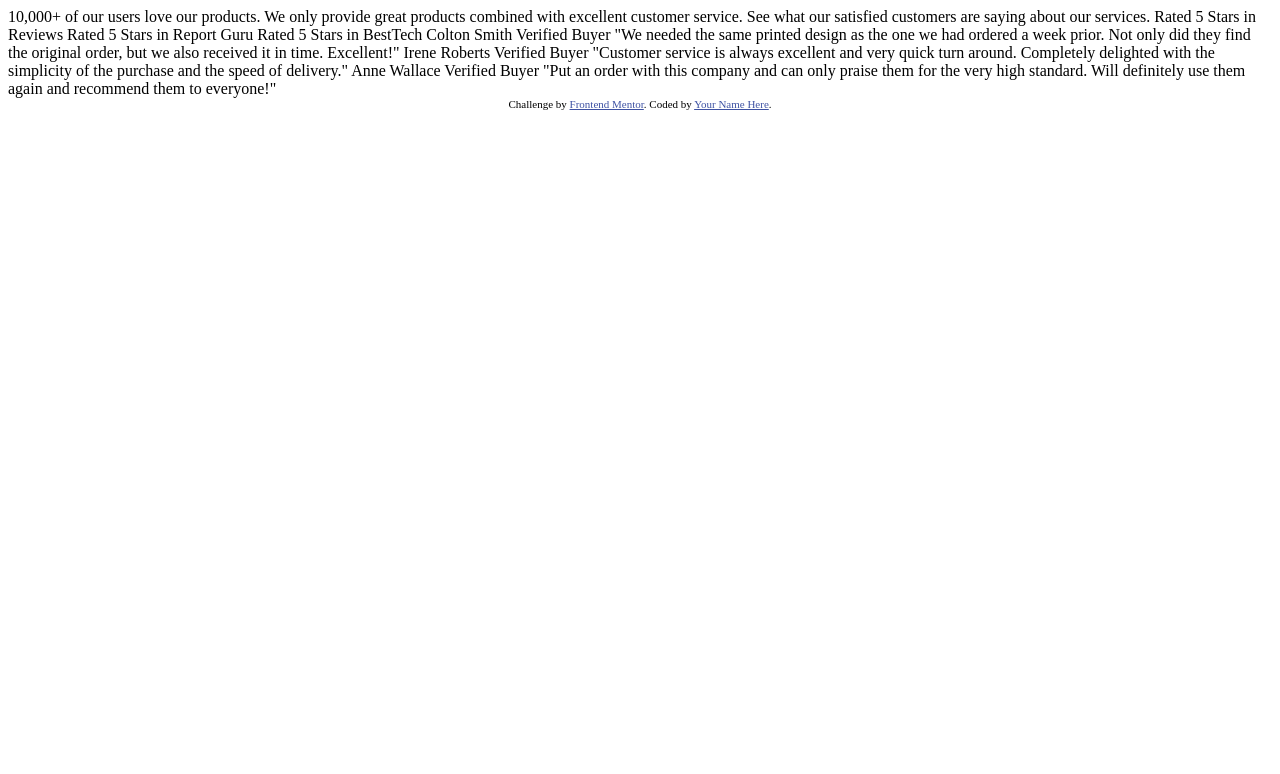
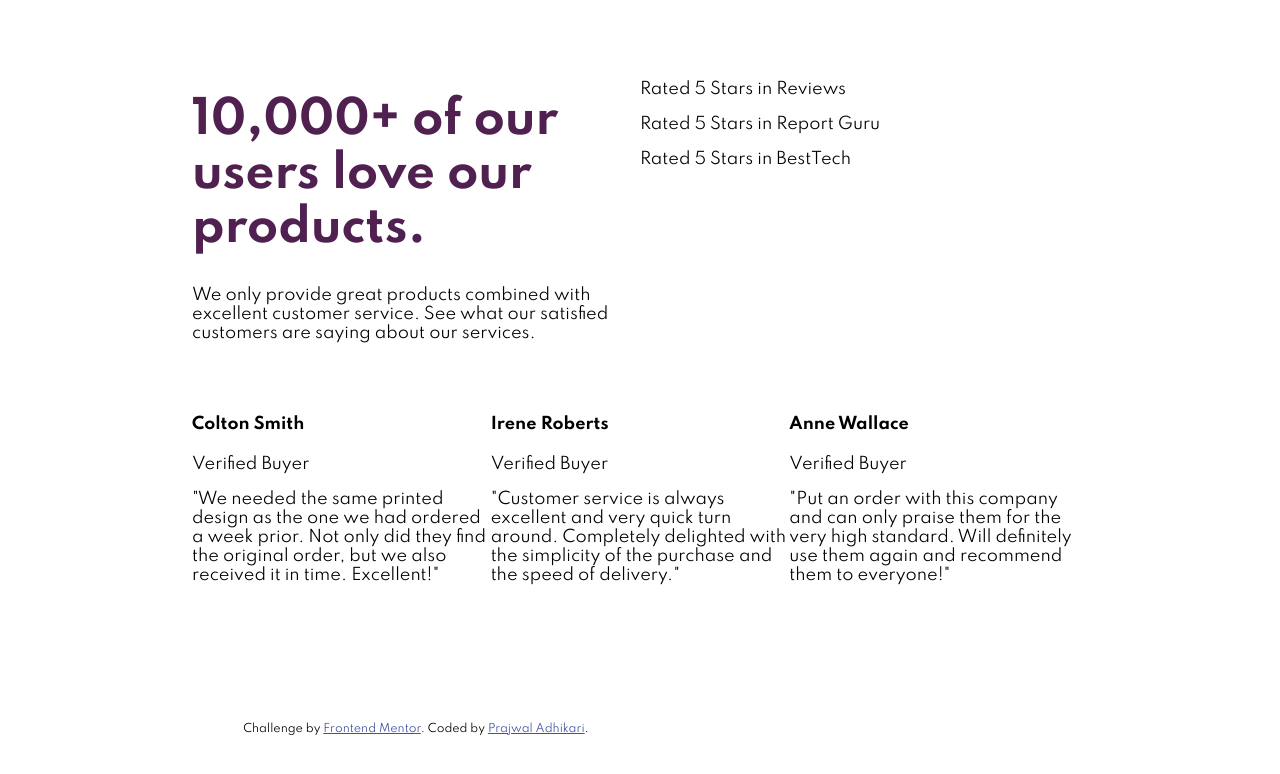
Before and after one commit to Prajwalad101/Social-proof-section, a plain HTML site: page index.html in a window 1280 px wide. Drawn offline with Linux system fonts and the light colour scheme.

Commit message:
Added grids to the layout

```diff
--- a/index.html
+++ b/index.html
@@ -14,6 +14,16 @@
 
     <title>Frontend Mentor | Social proof section</title>
 
+    <link rel="preconnect" href="https://fonts.googleapis.com" />
+    <link rel="preconnect" href="https://fonts.gstatic.com" crossorigin />
+    <link
+      href="https://fonts.googleapis.com/css2?family=Spartan:wght@400;500;700&display=swap"
+      rel="stylesheet"
+    />
+
+    <!-- CSS stylesheet -->
+    <link rel="stylesheet" href="style.css" />
+
     <!-- Feel free to remove these styles or customise in your own stylesheet 👍 -->
     <style>
       .attribution {
@@ -26,36 +36,59 @@
     </style>
   </head>
   <body>
-    10,000+ of our users love our products.
+    <div id="page-container">
+      <div class="title-section">
+        <h1 class="main-title">10,000+ of our users love our products.</h1>
+        <p class="product-description">
+          We only provide great products combined with excellent customer
+          service. See what our satisfied customers are saying about our
+          services.
+        </p>
+      </div>
 
-    We only provide great products combined with excellent customer service.
-    See what our satisfied customers are saying about our services.
+      <div class="rated">
+        <div><p>Rated 5 Stars in Reviews</p></div>
+        <div><p>Rated 5 Stars in Report Guru</p></div>
+        <div><p>Rated 5 Stars in BestTech</p></div>
+      </div>
 
-    Rated 5 Stars in Reviews
-    Rated 5 Stars in Report Guru
-    Rated 5 Stars in BestTech
+      <div class="customer-review">
+        <div class="customer-1">
+          <h4>Colton Smith</h4>
+          <p>Verified Buyer</p>
+          <p>
+            "We needed the same printed design as the one we had ordered a week
+            prior. Not only did they find the original order, but we also
+            received it in time. Excellent!"
+          </p>
+        </div>
 
-    Colton Smith
-    Verified Buyer
-    "We needed the same printed design as the one we had ordered a week prior.
-    Not only did they find the original order, but we also received it in time.
-    Excellent!"
+        <div class="customer-2">
+          <h4>Irene Roberts</h4>
+          <p>Verified Buyer</p>
+          <p>
+            "Customer service is always excellent and very quick turn around.
+            Completely delighted with the simplicity of the purchase and the
+            speed of delivery."
+          </p>
+        </div>
 
-    Irene Roberts
-    Verified Buyer
-    "Customer service is always excellent and very quick turn around. Completely
-    delighted with the simplicity of the purchase and the speed of delivery."
-
-    Anne Wallace
-    Verified Buyer
-    "Put an order with this company and can only praise them for the very high
-    standard. Will definitely use them again and recommend them to everyone!"
-
-    <div class="attribution">
-      Challenge by
-      <a href="https://www.frontendmentor.io?ref=challenge" target="_blank"
-        >Frontend Mentor</a
-      >. Coded by <a href="#">Your Name Here</a>.
+        <div class="customer-3">
+          <h4>Anne Wallace</h4>
+          <p>Verified Buyer</p>
+          <p>
+            "Put an order with this company and can only praise them for the
+            very high standard. Will definitely use them again and recommend
+            them to everyone!"
+          </p>
+        </div>
+      </div>
+      <div class="attribution">
+        Challenge by
+        <a href="https://www.frontendmentor.io?ref=challenge" target="_blank"
+          >Frontend Mentor</a
+        >. Coded by <a href="#">Prajwal Adhikari</a>.
+      </div>
     </div>
   </body>
 </html>
--- /dev/null
+++ b/style.css
@@ -0,0 +1,49 @@
+body {
+  font-family: "Spartan", sans-serif;
+  margin: 0;
+}
+
+#page-container {
+  box-sizing: border-box;
+  width: 70%;
+  height: 100vh;
+  padding: 5% 0 5% 0;
+  margin: 0% auto 0 auto;
+  display: grid;
+  grid-template-columns: 1fr 1fr;
+  grid-template-rows: 1fr 1fr;
+  grid-template-areas:
+    "title rated"
+    "review review";
+}
+
+.title-section {
+  grid-area: title;
+}
+
+.main-title {
+  font-size: 45px;
+  color: hsl(300, 43%, 22%);
+}
+
+.rated {
+  grid-area: rated;
+}
+
+.customer-review {
+  grid-area: review;
+  display: grid;
+  grid-template-rows: 1fr;
+  grid-template-columns: 1fr 1fr 1fr;
+  grid-template-areas: "customer-1 customer-2 customer-3";
+}
+
+.customer1 {
+  grid-area: customer1;
+}
+.customer2 {
+  grid-area: customer2;
+}
+.customer3 {
+  grid-area: customer3;
+}
```
